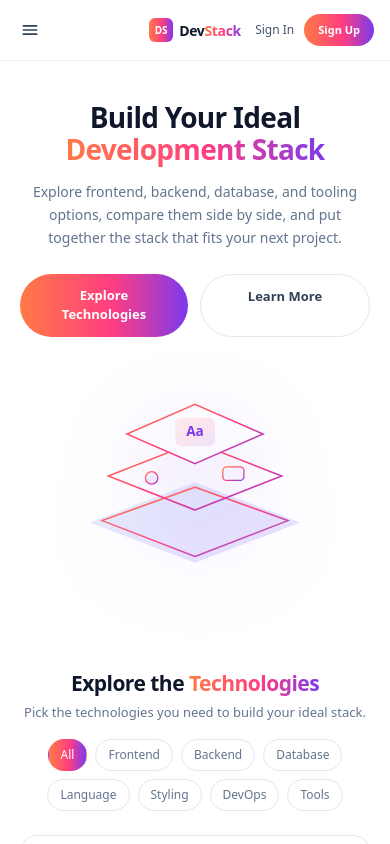
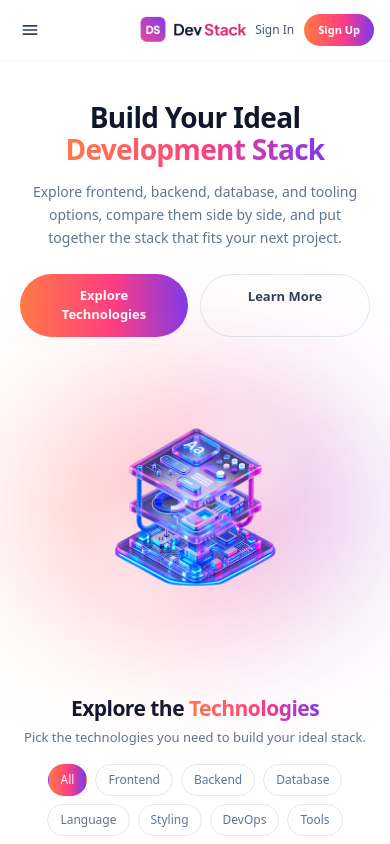
Before and after one commit to Tonmoy225/-Dev-Stack, a React (Vite) app: page / in a window 390 px wide. Shown: the top 844 px of the page. Built offline with nearby package versions, Linux system fonts and the light colour scheme.

Commit message:
edit png 3rd commit

```diff
--- a/src/components/Footer.tsx
+++ b/src/components/Footer.tsx
@@ -1,5 +1,4 @@
-import { GRADIENT } from "../theme";
-import { GradientText } from "./ui";
+import logoText from "../assets/logo-text.png";
 
 const GROUPS: Record<string, string[]> = {
   Product: ["Home", "Technologies", "Projects"],
@@ -12,10 +11,7 @@ export default function Footer() {
     <footer id="contact" className="border-t border-slate-100 mt-16 md:mt-20">
       <div className="max-w-7xl mx-auto px-5 md:px-8 py-10 md:py-14 grid gap-8 md:gap-10 md:grid-cols-[1.3fr_1fr_1fr_1fr] text-center md:text-left">
         <div className="flex flex-col items-center md:items-start">
-          <div className="flex items-center gap-2.5 mb-3">
-            <span className="h-8 w-8 rounded-lg flex items-center justify-center text-[12px] font-bold text-white" style={{ backgroundImage: GRADIENT }}>DS</span>
-            <span className="text-[16px] font-bold text-slate-900">Dev <GradientText>Stack</GradientText></span>
-          </div>
+                    <img src={logoText} alt="Dev Stack" className="h-7 w-auto mb-3" />
           <p className="text-[13px] text-slate-500 max-w-xs leading-relaxed">
             Curated tools, technologies, and resources for developers building modern software.
           </p>
--- a/src/components/Hero.tsx
+++ b/src/components/Hero.tsx
@@ -1,68 +1,61 @@
 import { GRADIENT } from "../theme";
 import { GradientText } from "./ui";
-
 import myImage from "../assets/banner-stack.png";
-
-function HeroArt() {
-  return (
-    <svg
-      viewBox="0 0 420 380"
-      className="w-full h-auto max-w-[260px] sm:max-w-[340px] md:max-w-[420px] mx-auto"
-      style={{ filter: "drop-shadow(0 20px 40px rgba(124,58,237,.18))" }}
-    >
-      <defs>
-        <linearGradient id="g1" x1="0" y1="0" x2="1" y2="1">
-          <stop offset="0%" stopColor="#FF7A45" />
-          <stop offset="55%" stopColor="#FF3D81" />
-          <stop offset="100%" stopColor="#7C3AED" />
-        </linearGradient>
-        <linearGradient id="g2" x1="0" y1="0" x2="1" y2="1">
-          <stop offset="0%" stopColor="#60A5FA" />
-          <stop offset="100%" stopColor="#7C3AED" />
-        </linearGradient>
-      </defs>
-
-      <g opacity="0.95">
-        <polygon points="210,300 380,235 210,170 40,235" fill="url(#g2)" opacity="0.18" />
-        <polygon points="210,290 360,232 210,178 60,232" fill="none" stroke="url(#g1)" strokeWidth="2.5" />
-      </g>
-      <g>
-        <polygon points="210,215 350,160 210,105 70,160" fill="none" stroke="url(#g1)" strokeWidth="2.5" />
-        <circle cx="140" cy="163" r="10" fill="#EDE9FE" stroke="url(#g1)" strokeWidth="2" />
-        <rect x="255" y="145" width="34" height="22" rx="6" fill="#F5F3FF" stroke="url(#g1)" strokeWidth="2" />
-      </g>
-      <g>
-        <polygon points="210,140 320,92 210,44 100,92" fill="#FBFAFF" stroke="url(#g1)" strokeWidth="2.5" />
-        <rect x="178" y="66" width="64" height="46" rx="10" fill="url(#g1)" opacity="0.12" />
-        <text x="210" y="96" textAnchor="middle" fontSize="22" fontWeight="700" fill="#7C3AED">Aa</text>
-      </g>
-      <line x1="210" y1="140" x2="210" y2="105" stroke="url(#g1)" strokeWidth="2" opacity="0.5" />
-      <line x1="210" y1="215" x2="210" y2="178" stroke="url(#g1)" strokeWidth="2" opacity="0.5" />
-    </svg>
-  );
-}
 
 export default function Hero() {
   return (
-    <section id="home" className="max-w-7xl mx-auto px-5 sm:px-6 md:px-8 pt-10 sm:pt-16 md:pt-20 pb-14 md:pb-20 grid md:grid-cols-2 gap-10 md:gap-12 items-center">
+    <section
+      id="home"
+      className="max-w-7xl mx-auto px-5 sm:px-6 md:px-8 pt-10 sm:pt-16 md:pt-20 pb-14 md:pb-20 grid md:grid-cols-2 gap-10 md:gap-12 items-center"
+    >
+      {/* Left Content */}
       <div className="text-center md:text-left">
         <h1 className="text-[28px] sm:text-[34px] md:text-[42px] leading-[1.15] font-extrabold tracking-tight text-slate-900">
-          Build Your Ideal<br /><GradientText>Development Stack</GradientText>
+          Build Your Ideal
+          <br />
+          <GradientText>Development Stack</GradientText>
         </h1>
+
         <p className="mt-4 md:mt-5 text-slate-500 text-[14px] sm:text-[15px] leading-relaxed max-w-md mx-auto md:mx-0">
-          Explore frontend, backend, database, and tooling options, compare them side by side,
-          and put together the stack that fits your next project.
+          Explore frontend, backend, database, and tooling options, compare
+          them side by side, and put together the stack that fits your next
+          project.
         </p>
+
         <div className="mt-6 md:mt-8 flex gap-3 justify-center md:justify-start">
-          <a href="#technologies" className="flex-1 sm:flex-none text-center text-[13px] sm:text-[14px] font-semibold text-white px-5 sm:px-6 py-3 rounded-full" style={{ backgroundImage: GRADIENT }}>
+          <a
+            href="#technologies"
+            className="flex-1 sm:flex-none text-center text-[13px] sm:text-[14px] font-semibold text-white px-5 sm:px-6 py-3 rounded-full"
+            style={{ backgroundImage: GRADIENT }}
+          >
             Explore Technologies
           </a>
-          <a href="#about" className="flex-1 sm:flex-none text-center text-[13px] sm:text-[14px] font-semibold text-slate-700 px-5 sm:px-6 py-3 rounded-full border border-slate-200 hover:border-slate-300 transition-colors">
+
+          <a
+            href="#about"
+            className="flex-1 sm:flex-none text-center text-[13px] sm:text-[14px] font-semibold text-slate-700 px-5 sm:px-6 py-3 rounded-full border border-slate-200 hover:border-slate-300 transition-colors"
+          >
             Learn More
           </a>
         </div>
       </div>
-      <HeroArt />
+
+      {/* Right Image */}
+      <div className="relative flex items-center justify-center">
+        {/* Background Glow */}
+        <div
+          className="absolute inset-0 rounded-full blur-3xl opacity-30"
+          style={{ backgroundImage: GRADIENT }}
+          aria-hidden="true"
+        />
+
+        {/* Banner Image */}
+        <img
+          src={myImage}
+          alt="Isometric illustration of a layered technology stack"
+          className="relative w-full max-w-[260px] sm:max-w-[340px] md:max-w-[420px] h-auto"
+        />
+      </div>
     </section>
   );
 }
--- a/src/components/Navbar.tsx
+++ b/src/components/Navbar.tsx
@@ -1,6 +1,8 @@
 import { useState } from "react";
 import { GRADIENT } from "../theme";
+// import { GradientText } from "./ui";
 import { GradientText } from "./ui";
+import logoText from "../assets/logo-text.png";
 
 const LINKS = ["Home", "Technologies", "Projects", "About", "Contact"];
 
@@ -12,29 +14,62 @@ export default function Navbar() {
     <header className="sticky top-0 z-50 bg-white border-b border-slate-100">
       {/* mobile row: hamburger — brand (centered) — sign in / sign up */}
       <div className="md:hidden grid grid-cols-[1fr_auto_1fr] items-center gap-2 px-4 h-[60px]">
-        <button className="justify-self-start text-slate-700 p-1" onClick={() => setOpen(!open)} aria-label="Toggle menu">
-          <svg width="20" height="20" viewBox="0 0 24 24" fill="none" stroke="currentColor" strokeWidth="2" strokeLinecap="round">
-            {open ? <path d="M6 6l12 12M18 6L6 18" /> : <path d="M4 7h16M4 12h16M4 17h16" />}
+        <button
+          className="justify-self-start text-slate-700 p-1"
+          onClick={() => setOpen(!open)}
+          aria-label="Toggle menu"
+        >
+          <svg
+            width="20"
+            height="20"
+            viewBox="0 0 24 24"
+            fill="none"
+            stroke="currentColor"
+            strokeWidth="2"
+            strokeLinecap="round"
+          >
+            {open ? (
+              <path d="M6 6l12 12M18 6L6 18" />
+            ) : (
+              <path d="M4 7h16M4 12h16M4 17h16" />
+            )}
           </svg>
         </button>
 
-        <a href="#top" className="justify-self-center flex items-center gap-1.5" onClick={() => setActive("Home")}>
-          <span className="h-6 w-6 rounded-md flex items-center justify-center text-[10px] font-bold text-white" style={{ backgroundImage: GRADIENT }}>DS</span>
-          <span className="text-[14px] font-bold tracking-tight text-slate-900 whitespace-nowrap">
-            Dev<GradientText>Stack</GradientText>
-          </span>
+        <a
+          href="#top"
+          className="justify-self-center"
+          onClick={() => setActive("Home")}
+        >
+          <img src={logoText} alt="Dev Stack" className="h-7 w-auto" />
         </a>
 
         <div className="justify-self-end flex items-center gap-2.5">
-          <button className="text-[12px] text-slate-600 whitespace-nowrap">Sign In</button>
-          <button className="text-[11px] font-semibold text-white px-3.5 py-2 rounded-full whitespace-nowrap" style={{ backgroundImage: GRADIENT }}>Sign Up</button>
+          <button className="text-[12px] text-slate-600 whitespace-nowrap">
+            Sign In
+          </button>
+          <button
+            className="text-[11px] font-semibold text-white px-3.5 py-2 rounded-full whitespace-nowrap"
+            style={{ backgroundImage: GRADIENT }}
+          >
+            Sign Up
+          </button>
         </div>
       </div>
 
       {/* desktop row: brand — center nav — sign in / sign up */}
       <div className="hidden md:flex max-w-7xl mx-auto px-8 h-[68px] items-center justify-between">
-        <a href="#top" className="flex items-center gap-2.5 mr-10" onClick={() => setActive("Home")}>
-          <span className="h-8 w-8 rounded-lg flex items-center justify-center text-[12px] font-bold text-white" style={{ backgroundImage: GRADIENT }}>DS</span>
+        <a
+          href="#top"
+          className="flex items-center gap-2.5 mr-10"
+          onClick={() => setActive("Home")}
+        >
+          <span
+            className="h-8 w-8 rounded-lg flex items-center justify-center text-[12px] font-bold text-white"
+            style={{ backgroundImage: GRADIENT }}
+          >
+            DS
+          </span>
           <span className="text-[17px] font-bold tracking-tight text-slate-900">
             Dev <GradientText>Stack</GradientText>
           </span>
@@ -46,8 +81,21 @@ export default function Navbar() {
               key={l}
               href={`#${l.toLowerCase()}`}
               onClick={() => setActive(l)}
-              className={active === l ? "font-medium" : "text-slate-500 hover:text-slate-800 transition-colors"}
-              style={active === l ? { backgroundImage: GRADIENT, WebkitBackgroundClip: "text", backgroundClip: "text", color: "transparent" } : {}}
+              className={
+                active === l
+                  ? "font-medium"
+                  : "text-slate-500 hover:text-slate-800 transition-colors"
+              }
+              style={
+                active === l
+                  ? {
+                      backgroundImage: GRADIENT,
+                      WebkitBackgroundClip: "text",
+                      backgroundClip: "text",
+                      color: "transparent",
+                    }
+                  : {}
+              }
             >
               {l}
             </a>
@@ -55,15 +103,31 @@ export default function Navbar() {
         </nav>
 
         <div className="flex items-center gap-4">
-          <button className="text-[14px] text-slate-600 hover:text-slate-900 transition-colors">Sign In</button>
-          <button className="text-[13px] font-semibold text-white px-5 py-2.5 rounded-full" style={{ backgroundImage: GRADIENT }}>Sign Up</button>
+          <button className="text-[14px] text-slate-600 hover:text-slate-900 transition-colors">
+            Sign In
+          </button>
+          <button
+            className="text-[13px] font-semibold text-white px-5 py-2.5 rounded-full"
+            style={{ backgroundImage: GRADIENT }}
+          >
+            Sign Up
+          </button>
         </div>
       </div>
 
       {open && (
         <div className="md:hidden border-t border-slate-100 px-5 py-3 flex flex-col gap-3 text-[14px] text-slate-600 bg-white">
           {LINKS.map((l) => (
-            <a key={l} href={`#${l.toLowerCase()}`} onClick={() => { setActive(l); setOpen(false); }}>{l}</a>
+            <a
+              key={l}
+              href={`#${l.toLowerCase()}`}
+              onClick={() => {
+                setActive(l);
+                setOpen(false);
+              }}
+            >
+              {l}
+            </a>
           ))}
         </div>
       )}
```
